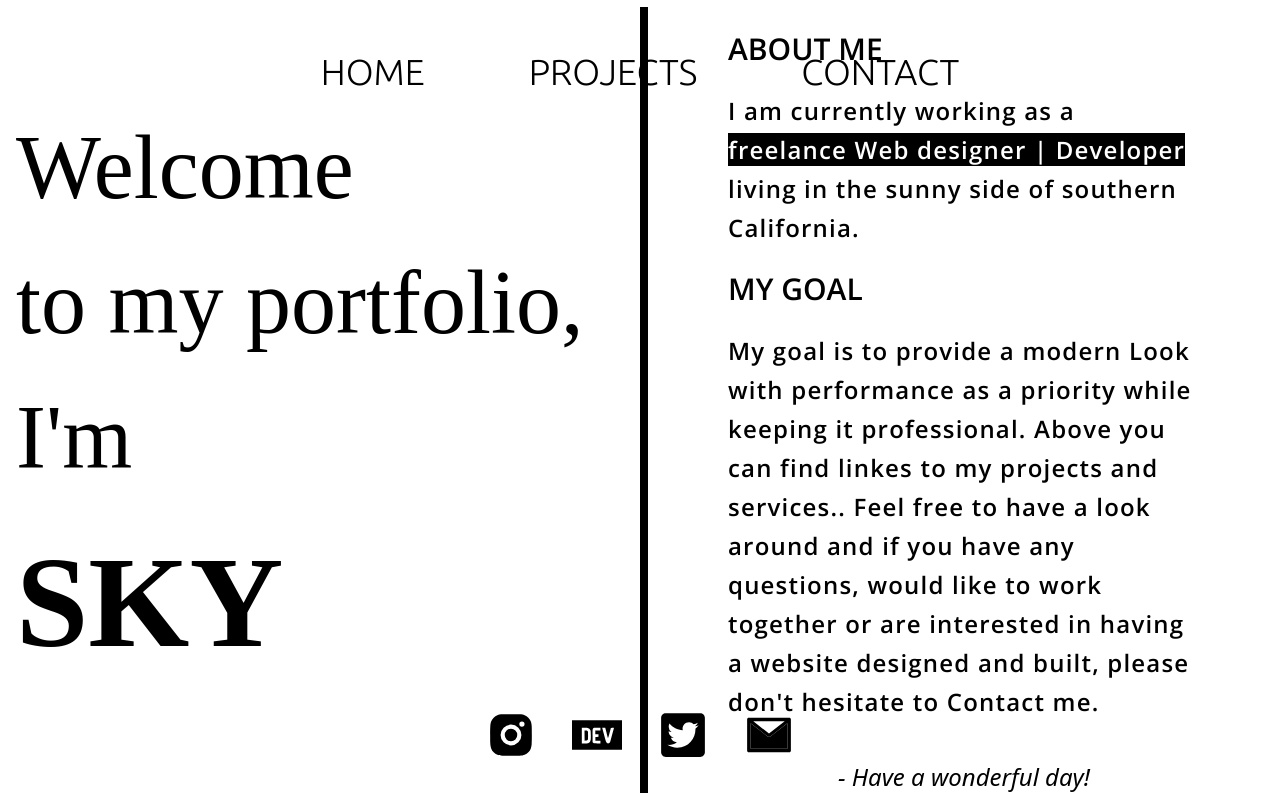
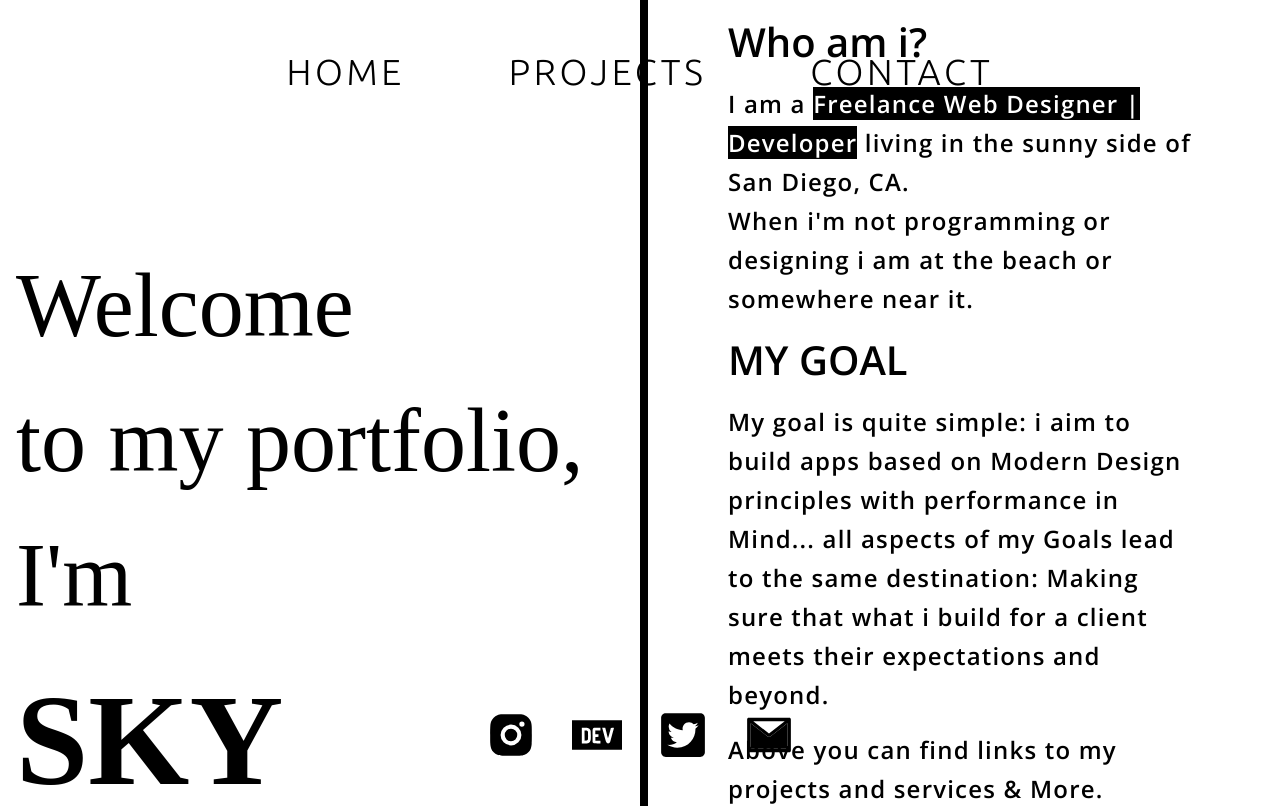
Before and after one commit to skystanoyevitch/sky-portfolio, a React (Create React App) app: page / in a window 1280 px wide. Shown: the top 806 px of the page. Built offline with nearby package versions, Linux system fonts and the light colour scheme; a web font is replaced by a local one.

Commit message:
Minor Updates to Main content + some Fixes

```diff
--- a/src/Page-components/Main.js
+++ b/src/Page-components/Main.js
@@ -14,18 +14,24 @@ const MainContent = () => {
                     </div>
                 </div>
                 <div className="container px-20">
-                    <h2 className="font-Open-Sans text-3xl py-6">ABOUT ME</h2>
-                    <p className="text-2xl font-Open-Sans tracking-wider leading-relaxed">I am currently working as a <span className="bg-black text-white">freelance Web designer | Developer</span> living in
-                        the sunny side of southern California.</p>
-                        <h2 className="font-Open-Sans text-3xl py-6">MY GOAL</h2>
-                        <p className="text-2xl font-Open-Sans tracking-wider leading-relaxed">My goal is to provide a modern Look with performance
-                        as a priority while keeping it professional.
-                        Above you can find linkes to my projects and services..
+                    <h2 className="font-Open-Sans text-3xl py-6 font-extrabold" style={{fontSize: 40}}>Who am i?</h2>
+                    <p className="text-2xl font-Open-Sans tracking-wider leading-relaxed">I am a <span className="bg-black text-white">Freelance Web Designer | Developer</span> living in
+                        the sunny side of San Diego, CA.
+                        <br/>
+                        When i'm not programming or designing i am at the beach or somewhere near it.
+                        </p>
+                        <h2 className="font-Open-Sans text-3xl py-6" style={{fontSize: 40}}>MY GOAL</h2>
+                        <p className="text-2xl font-Open-Sans tracking-wider leading-relaxed">My goal is quite simple: i aim to build apps based on Modern Design principles with performance
+                        in Mind... all aspects of my Goals lead to the same destination: Making sure that what i build for a client meets their expectations and beyond.
+                        </p>
+                        <p className="text-2xl font-Open-Sans tracking-wider leading-relaxed mt-4">Above you can find links to my projects and services {"&"} More.
+                        <br/>
                         Feel free to have a look around and if you have any questions,
-                        would like to work together
-                        or are interested in having a website designed and built,
+                        or are interested in having a website or app designed and built,
                         please don't hesitate to Contact me.
                         </p>
+
+
 
 
                     <div className="text-2xl pt-10 text-center"><cite>- Have a wonderful day!</cite></div>
--- a/src/Page-components/Nav.js
+++ b/src/Page-components/Nav.js
@@ -7,7 +7,7 @@ function Nav() {
     return (
         <div className="w-screen absolute">
             <nav className="flex justify-center">
-                <ul className="flex text-4xl p-x">
+                <ul className="flex text-4xl p-x tracking-widest">
                     <li className={"m-10 p-3  font-Ubuntu"}><Link to="/">HOME</Link></li>
                     <li className={"m-10 p-3  font-Ubuntu"}><Link to="/Projects">PROJECTS</Link></li>
                     <li className={"m-10 p-3  font-Ubuntu"}><Link to="/Contact">CONTACT</Link></li>
```
